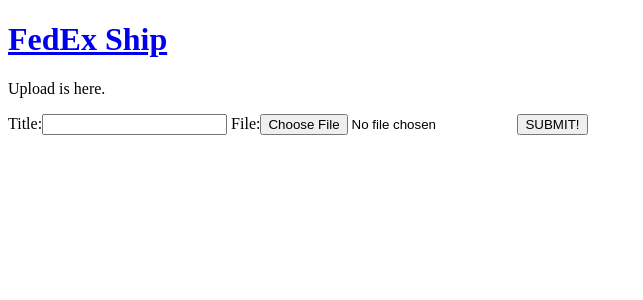
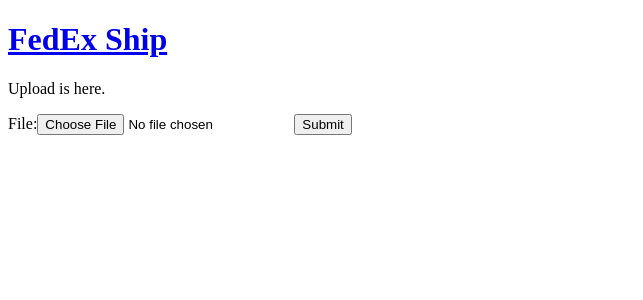
Before and after one commit to pvparty2/djangofedex, a Django app: page /upload/ in a window 1280 px wide. Shown: the top 300 px of the page, without its empty margins (0-643 px from the left). Run offline with Django 3.2, Linux system fonts and the light colour scheme.

Commit message:
handle uploaded file function worked

```diff
--- a/fedexapp/forms.py
+++ b/fedexapp/forms.py
@@ -24,5 +24,4 @@
     recipient_phone = forms.CharField(label='* Phone no.', max_length=10)
 
 class UploadFileForm(forms.Form):
-    title = forms.CharField(max_length=50)
     file = forms.FileField()
--- a/fedexapp/templates/fedexapp/upload.html
+++ b/fedexapp/templates/fedexapp/upload.html
@@ -9,11 +9,11 @@
       <h1><a href="{% url 'fedexapp:ship' %}">FedEx Ship</a></h1>
     </div>
     <p>Upload is here.</p>
-    <div>
-      <form method="POST">
+    <div class="upload-file">
+      <form class="file-form" action="{% url 'fedexapp:upload' %}" method="POST" enctype="multipart/form-data">
         {% csrf_token %}
         {{ form }}
-        <input type="submit" value="SUBMIT!">
+        <input type="submit" value="Submit">
       </form>
     </div>
   </body>
--- a/fedexapp/views.py
+++ b/fedexapp/views.py
@@ -1,5 +1,4 @@
-from django.http import HttpResponseRedirect
-from django.shortcuts import render
+from django.shortcuts import render, redirect
 
 from .forms import ShipmentForm, UploadFileForm
 from .banners.shipper import shipper
@@ -29,7 +28,7 @@
         form = UploadFileForm(request.POST, request.FILES)
         if form.is_valid():
             handle_uploaded_file(request.FILES['file'])
-            return HttpResponseRedirect('fedexapp/shipped/')
+            return redirect('fedexapp:shipped')
     else:
         form = UploadFileForm()
     return render(request, 'fedexapp/upload.html', {'form': form})
```
